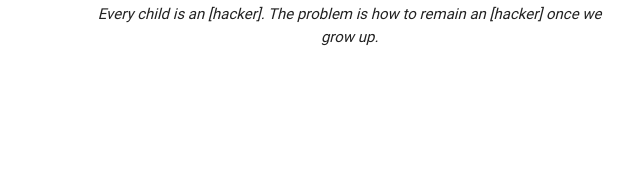
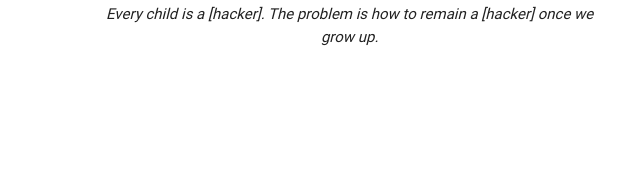
Before and after one commit to CMagistrado/cmagistrado.github.io, a plain HTML site: page index.html in a window 1280 px wide. Shown: the part 425-600 px from the top of the page, 99-739 px from the left. Drawn offline with nearby package versions, Linux system fonts and the light colour scheme.

Commit message:
an hacker

```diff
--- a/index.html
+++ b/index.html
@@ -55,7 +55,7 @@
                         <h4 class="center-align">Chris Magistrado</h4>
                         <div style="text-align: center">
                             <img style="width: 600px; height: 400px; max-width: 100%; height: 100%;" src="images/me3.jpg" alt="Me"></img><br />
-                            <em>Every child is an [hacker]. The problem is how to remain an [hacker] once we grow up.</em>
+                            <em>Every child is a [hacker]. The problem is how to remain a [hacker] once we grow up.</em>
                         </div>
                     </div>
                     <div class="col s12 m12 l5">
```
